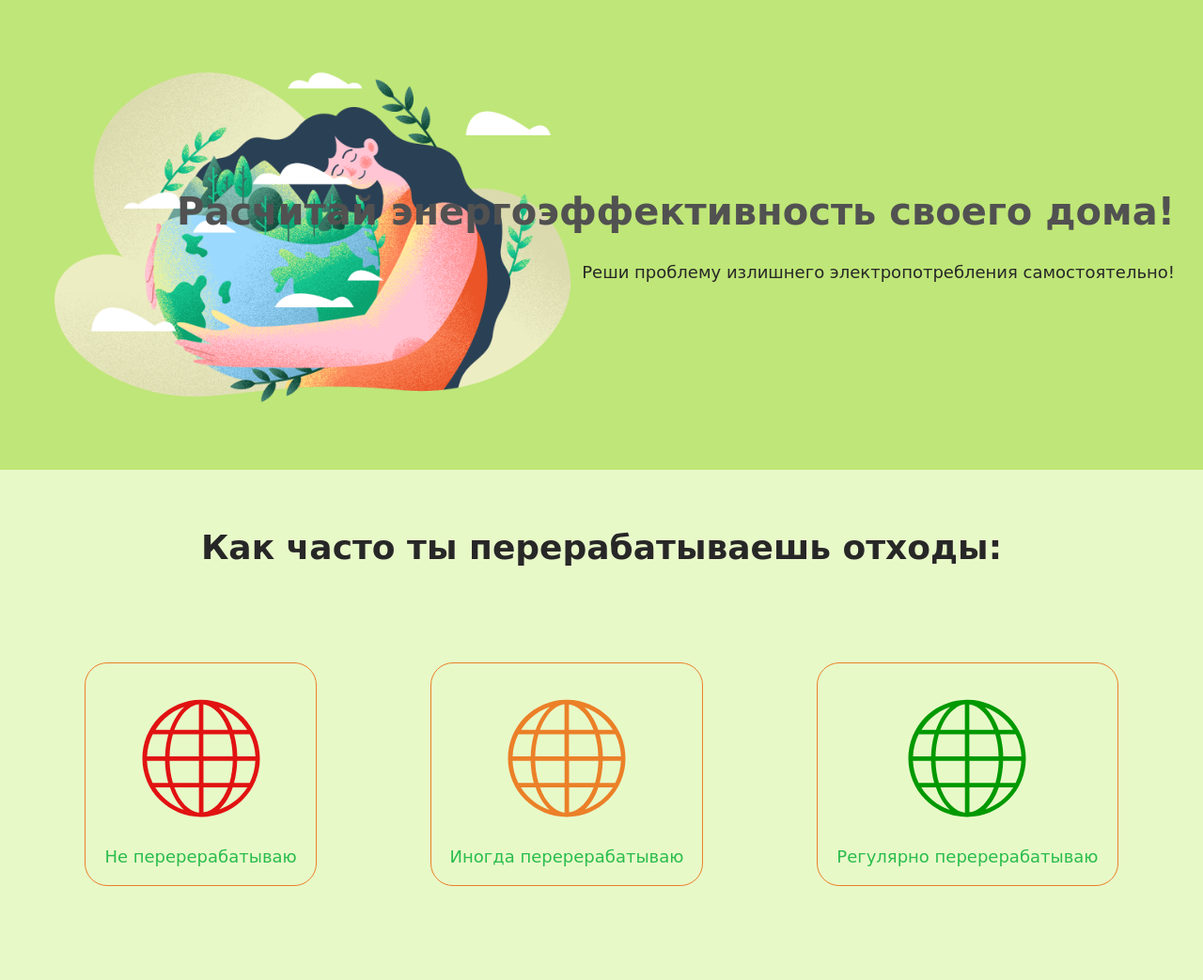
After one commit to VXT08/-, a Flask app: page /1 in a window 1280 px wide. The commit adds this page. Shown: the whole page at 94% size. Run offline with Flask 3, Linux system fonts and the light colour scheme.

Commit message:
Add files via upload

```diff
--- a/flsk-main/project/main.py
+++ b/flsk-main/project/main.py
@@ -18,5 +18,23 @@ def index():
 def info():
     return render_template('info.html')
 
+@app.route('/test')
+def test():
+    return render_template("test.html")
+
+@app.route('/<size>')
+def one(size):
+    return render_template(
+                            'one.html',
+                            size=size
+                           )
+
+def result_calculate(size, lights, device):
+    #Переменные для энергозатратности приборов
+    home_coef = 100
+    light_coef = 0.04
+    devices_coef = 5
+    return size * home_coef + one * light_coef + device * devices_coef
+
 
 app.run()
--- /dev/null
+++ b/flsk-main/project/templates/calculator/one.html
@@ -0,0 +1,48 @@
+<!doctype html>
+<html lang="ru">
+<head>
+  <meta charset="UTF-8">
+  <meta
+    name="viewport"
+    content="width=device-width, user-scalable=no, initial-scale=1.0, maximum-scale=1.0, minimum-scale=1.0"
+  >
+  <meta http-equiv="X-UA-Compatible" content="ie=edge">
+  <link rel="stylesheet" href="../static/css/style.css">
+  <title>Расчет энергоэффективности умного дома</title>
+</head>
+<body>
+  <header class="header">
+    <div class="header__text">
+      <h1>Расчитай энергоэффективность своего дома!</h1>
+      <p>Реши проблему излишнего электропотребления самостоятельно!</p>
+    </div>
+  </header>
+  <main>
+    {% block content %}
+    <h2 class="main__title">Как часто ты перерабатываешь отходы:</h2>
+    <ul class="list">
+      <li class="list__item">
+        <a href="/1">
+        <img class="item__img" src="../static/img/planet_bad.svg" alt="home">
+        <span>Не перерерабатываю</span></a>
+      </li>
+      <!-- Задание №1 -->
+      <li class="list__item">
+        <a href="/2">
+        <img class="item__img" src="../static/img/planet_medium.svg" alt="home">
+        <span>Иногда перерерабатываю</span></a>
+      </li>
+      <li class="list__item">
+        <a href="/3">
+        <img class="item__img" src="../static/img/planet_good.svg" alt="home">
+        <span>Регулярно перерерабатываю</span></a>
+      <!--  -->
+      </li>
+    </ul>
+    {% endblock %}
+  </main>
+  <footer>
+
+  </footer>
+</body>
+</html>
--- a/flsk-main/project/templates/main.html
+++ b/flsk-main/project/templates/main.html
@@ -31,9 +31,9 @@
         <span>Как побороть проблему</span></a>
       </li>
       <li class="list__item">
-        <a href="ссылка на страницу">
-        <img class="item__img" src="../static/img/home.svg" alt="home">
-        <span>Шаблон кнопка 2</span></a>
+        <a href="test">
+        <img class="item__img" src="../static/img/planet_medium.svg" alt="home">
+        <span>Калькулятор экологичности</span></a>
       </li>
     </ul>
 
```
Also changed, not shown: flsk-main/project/templates/test.html (added, +23 -0 lines).
